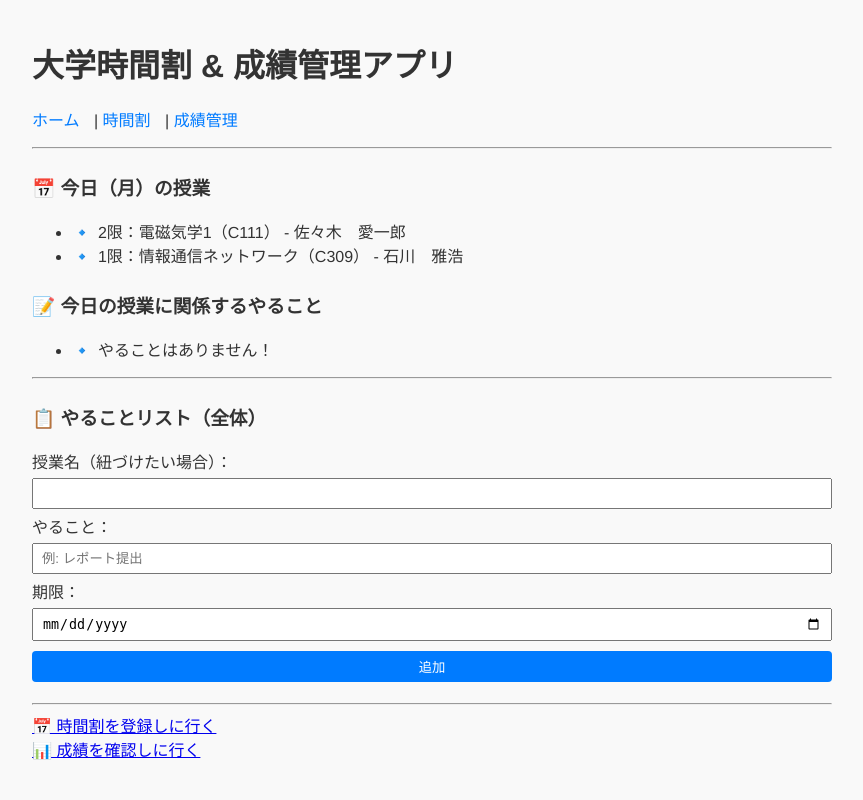
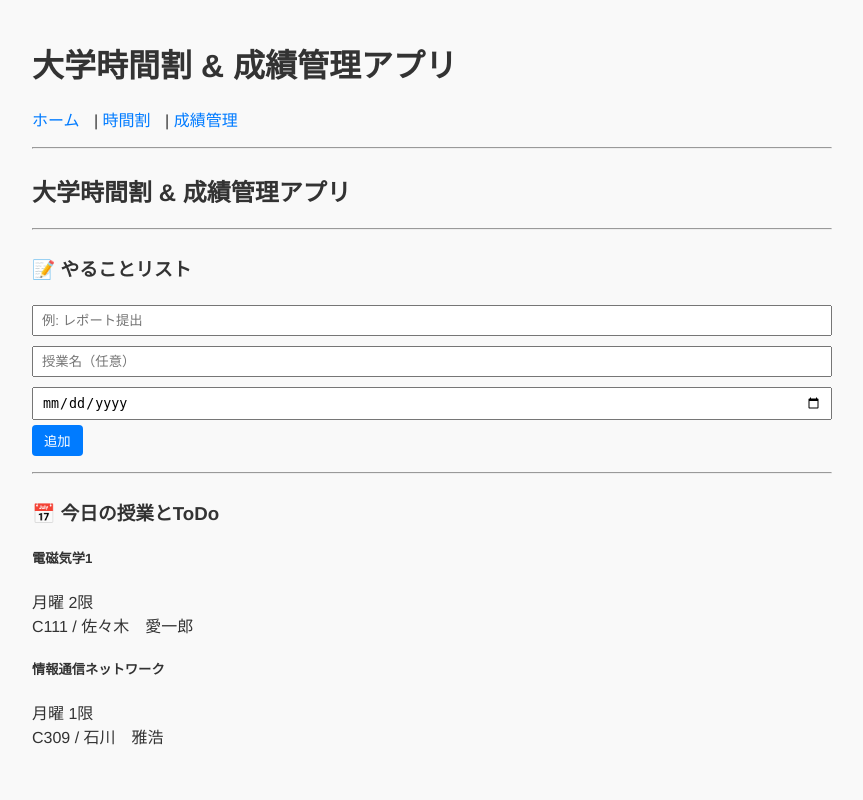
Before and after one commit to rakuto4486/timetable-app, a Flask app: page / in a window 1280 px wide. Shown: the whole page, without its empty margins (208-1071 px from the left). Run offline with Flask 3, Linux system fonts and the light colour scheme.

Commit message:
変更内容の説明

```diff
--- a/templates/index.html
+++ b/templates/index.html
@@ -1,86 +1,79 @@
 {% extends 'base.html' %}
 {% block content %}
-
-<div style="margin-top: 20px;"></div>
-
-<h3>📅 今日（{{ today_schedule[0].day if today_schedule else '---' }}）の授業</h3>
-<ul>
-    {% for item in today_schedule %}
-        <li>{{ item.period }}限：{{ item.class_name }}（{{ item.room }}） - {{ item.teacher }}</li>
-    {% else %}
-        <li>授業はありません！</li>
-    {% endfor %}
-</ul>
-
-<h3>📝 今日の授業に関係するやること</h3>
-<ul>
-    {% for group in today_todos %}
-        <li><strong>{{ group.class_name }}</strong>
-            <ul>
-                {% for task in group.tasks %}
-                    <li>
-                        {% if task.done %}
-                            ✅ <s>{{ task.task }}</s>
-                        {% else %}
-                            {{ task.task }}
-                        {% endif %}
-                        [<a href="{{ url_for('mark_done', index=loop.index0) }}">
-                            {% if task.done %}戻す{% else %}完了{% endif %}
-                        </a>]
-                        [<a href="{{ url_for('delete_todo', index=loop.index0) }}">削除</a>]
-                    </li>
-                {% endfor %}
-            </ul>
-        </li>
-    {% else %}
-        <li>やることはありません！</li>
-    {% endfor %}
-</ul>
+<h2 class="mb-3">大学時間割 & 成績管理アプリ</h2>
 
 <hr>
 
-<h3>📋 やることリスト（全体）</h3>
-<form method="post">
-    授業名（紐づけたい場合）：<input type="text" name="class_name">
-    やること：<input type="text" name="task" placeholder="例: レポート提出" required>
-    期限：<input type="date" name="due_date">
-    <input type="submit" value="追加">
+<h3 class="mb-3">📝 やることリスト</h3>
+
+<form method="post" class="row g-2 mb-4">
+    <div class="col-12 col-md-4">
+        <input type="text" name="task" class="form-control" placeholder="例: レポート提出" required>
+    </div>
+    <div class="col-12 col-md-4">
+        <input type="text" name="class_name" class="form-control" placeholder="授業名（任意）">
+    </div>
+    <div class="col-12 col-md-3">
+        <input type="date" name="due_date" class="form-control">
+    </div>
+    <div class="col-12 col-md-1 d-grid">
+        <button type="submit" class="btn btn-primary">追加</button>
+    </div>
 </form>
 
-<ul>
+<ul class="list-group mb-4">
     {% for todo in todos %}
-    <li>
+    <li class="list-group-item d-flex justify-content-between align-items-start flex-wrap">
+        <div>
             {% if todo.done %}
                 ✅ <s>{{ todo.task }}</s>
             {% else %}
                 {{ todo.task }}
             {% endif %}
+            {% if todo.due_date %}
+                <div class="text-muted small">期限: {{ todo.due_date }}（残り{{ todo.days_left }}日）</div>
+            {% endif %}
             {% if todo.class_name %}
-            <span style="color: gray;">（{{ todo.class_name }}）</span>
+                <div class="text-muted small">授業: {{ todo.class_name }}</div>
             {% endif %}
-
-        {% if todo.due_date %}
-            - <small>
-                {% if todo.days_left > 0 %}
-                    あと{{ todo.days_left }}日
-                {% elif todo.days_left == 0 %}
-                    ⏰ 今日が締切！
-                {% else %}
-                    ⚠️ 期限切れ（{{ todo.days_left | abs }}日前）
-                {% endif %}
-              </small>
-        {% endif %}
-
-        [<a href="{{ url_for('mark_done', index=loop.index0) }}">
+        </div>
+        <div>
+            <a href="{{ url_for('mark_done', index=loop.index0) }}" class="btn btn-sm btn-outline-success me-2">
                 {% if todo.done %}戻す{% else %}完了{% endif %}
-        </a>]
-        [<a href="{{ url_for('delete_todo', index=loop.index0) }}">削除</a>]
+            </a>
+            <a href="{{ url_for('delete_todo', index=loop.index0) }}" class="btn btn-sm btn-outline-danger">削除</a>
+        </div>
     </li>
     {% endfor %}
 </ul>
 
 <hr>
 
-<a href="{{ url_for('schedule_page') }}">📅 時間割を登録しに行く</a><br>
-<a href="{{ url_for('grades_page') }}">📊 成績を確認しに行く</a>
+<h3 class="mb-3">📅 今日の授業とToDo</h3>
+
+{% if today_schedule %}
+    {% for subject in today_schedule %}
+        <div class="card mb-3">
+            <div class="card-body">
+                <h5 class="card-title">{{ subject.class_name }}</h5>
+                <p class="card-text">
+                    {{ subject.day }}曜 {{ subject.period }}限<br>
+                    {{ subject.room }} / {{ subject.teacher }}
+                </p>
+                {% for block in today_todos %}
+                    {% if block.class_name == subject.class_name %}
+                        <ul class="mb-0">
+                        {% for task in block.tasks %}
+                            <li>{{ task.task }}（あと {{ task.days_left }}日）</li>
+                        {% endfor %}
+                        </ul>
+                    {% endif %}
+                {% endfor %}
+            </div>
+        </div>
+    {% endfor %}
+{% else %}
+    <p>今日の授業はありません。</p>
+{% endif %}
+
 {% endblock %}
```
Also changed, not shown: templates/index_old.html (added). Lines whose indentation alone changed are shown as unchanged.
